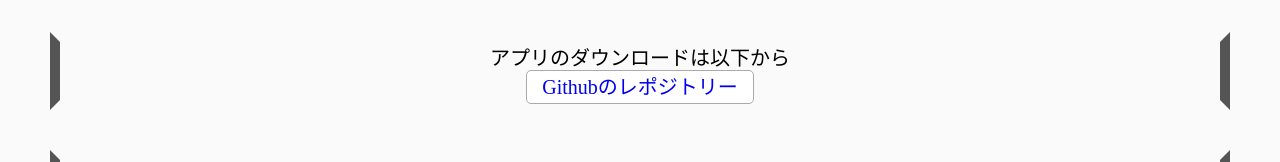
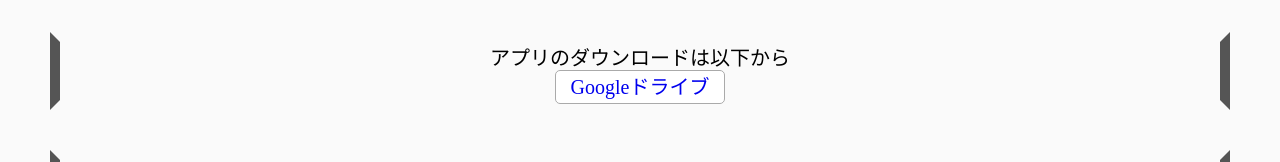
Before and after one commit to spica0309/desicon2, a plain HTML site: page index.html in a window 1280 px wide. Shown: the part 446-608 px from the top of the page. Drawn offline with Linux system fonts and the light colour scheme.

Commit message:
Update index.html

```diff
--- a/index.html
+++ b/index.html
@@ -39,7 +39,7 @@
         アプリのダウンロードは以下から
         <br>
         <a href="https://drive.google.com/file/d/196LLPViqs8JaX2Lfe_MfA2Ppm3zXc0Hb/view?usp=sharing">
-          Githubのレポジトリー
+          Googleドライブ
         </a>
       </p>
 
```
